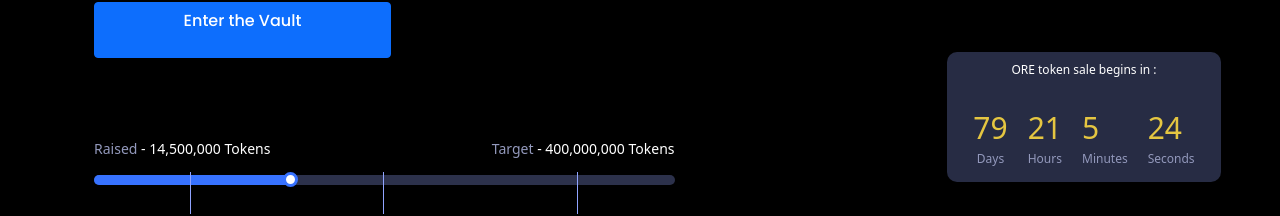
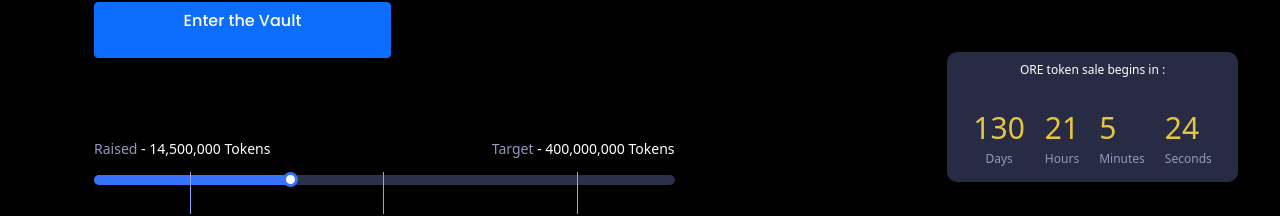
Before and after one commit to Jasper-Rowan/NatureDAO-landing-page, a Next.js app: page / in a window 1280 px wide. Shown: the part 627-843 px from the top of the page. Built offline with nearby package versions, Linux system fonts and the light colour scheme.

Commit message:
Added 50 days to the countdown clokc after discussion with Jeff.

```diff
--- a/components/CountDownClock.js
+++ b/components/CountDownClock.js
@@ -39,7 +39,7 @@ const CountDownClock = () => {
 
     return (
         // The date format is 'year-month-day T hour:min:sec'
-        <Countdown date={'2022-06-17T00:00:00'} renderer={renderer} />
+        <Countdown date={'2022-08-07T00:00:00'} renderer={renderer} />
     );
 }
 
```
